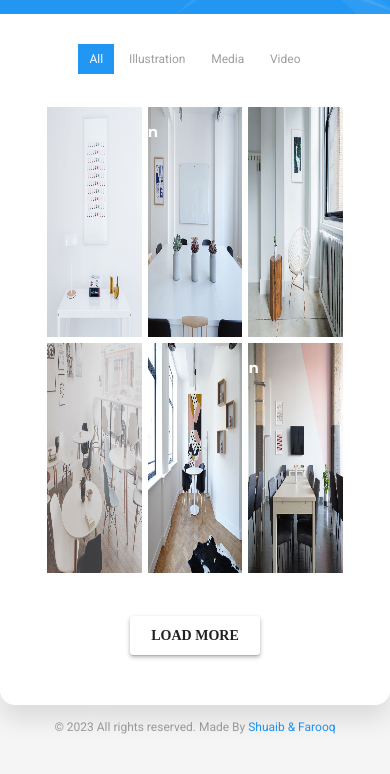
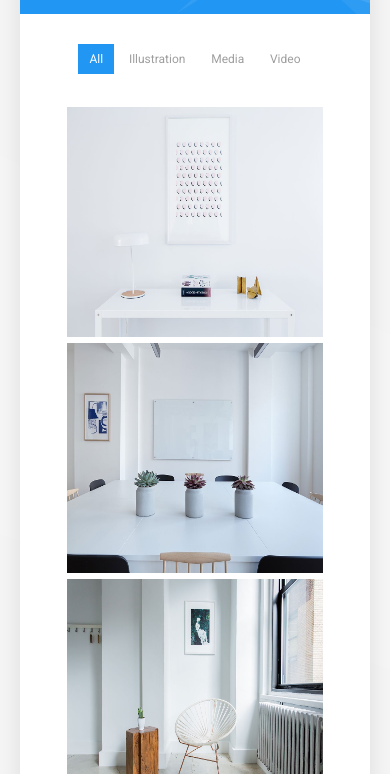
Before and after one commit to ShuaibMiddleBoy/our_portfolio_site, a plain HTML site: page portfolio.html in a window 390 px wide. Shown: the part 232-1006 px from the top of the page. Before the commit the page ends 981 px from the top, so only its background shows below. Drawn offline with Linux system fonts and the light colour scheme.

Commit message:
Update style.css

```diff
--- a/style/style.css
+++ b/style/style.css
@@ -1260,12 +1260,30 @@ fieldset[disabled] .btn-link {
   box-shadow: 0 1px 1px rgba(0, 0, 0, 0.1), 0 2px 4px rgba(0, 0, 0, 0.3);
 }
 
+
+@media screen and (max-width: 1130px) {
+  .pt-page .section-inner{
+    margin: 0 20px 10px 20px;
+
+  }
+}
+
 @media screen and (max-width: 1000px) {
   .home-wrapper, .services-wrapper, .blog-wrapper, .contact-wrapper {
     margin: 0 15px;
     width: auto;
   }
 }
+
+@media screen and (max-width: 765px) {
+  .col-2{
+    grid-template-columns: 1fr;
+  }
+  .portfolio-grid.three-columns figure {
+    width: calc(50% - 6px);
+  }
+}
+
 @media screen and (max-width: 750px) {
   .home-header {
     grid-template-columns: 1fr;
@@ -1315,4 +1333,11 @@ fieldset[disabled] .btn-link {
     grid-template-columns: 1fr;
     grid-gap: 40px;
   }
+}
+
+@media screen and (max-width: 480px) {
+  .portfolio-grid.three-columns figure {
+    width: calc(100% - 6px);
+  }
+
 }/*# sourceMappingURL=style.css.map */
```
